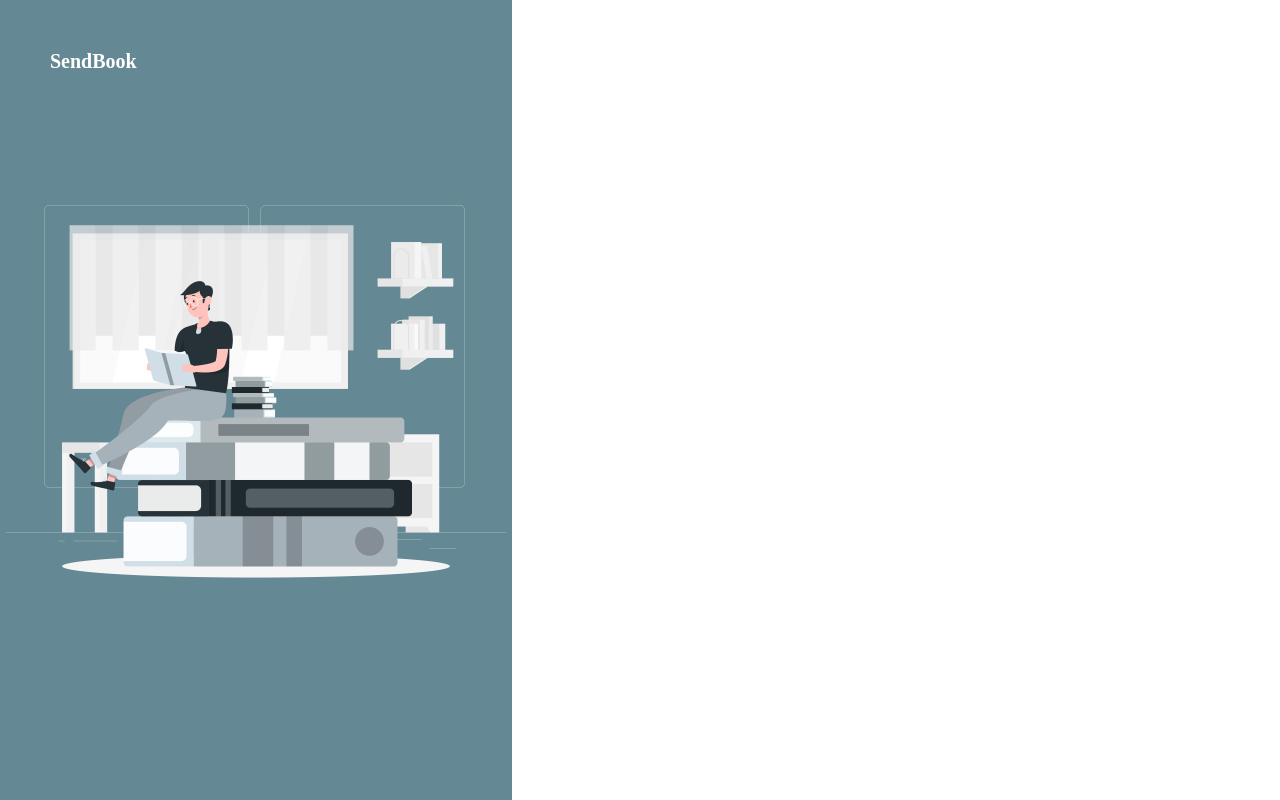
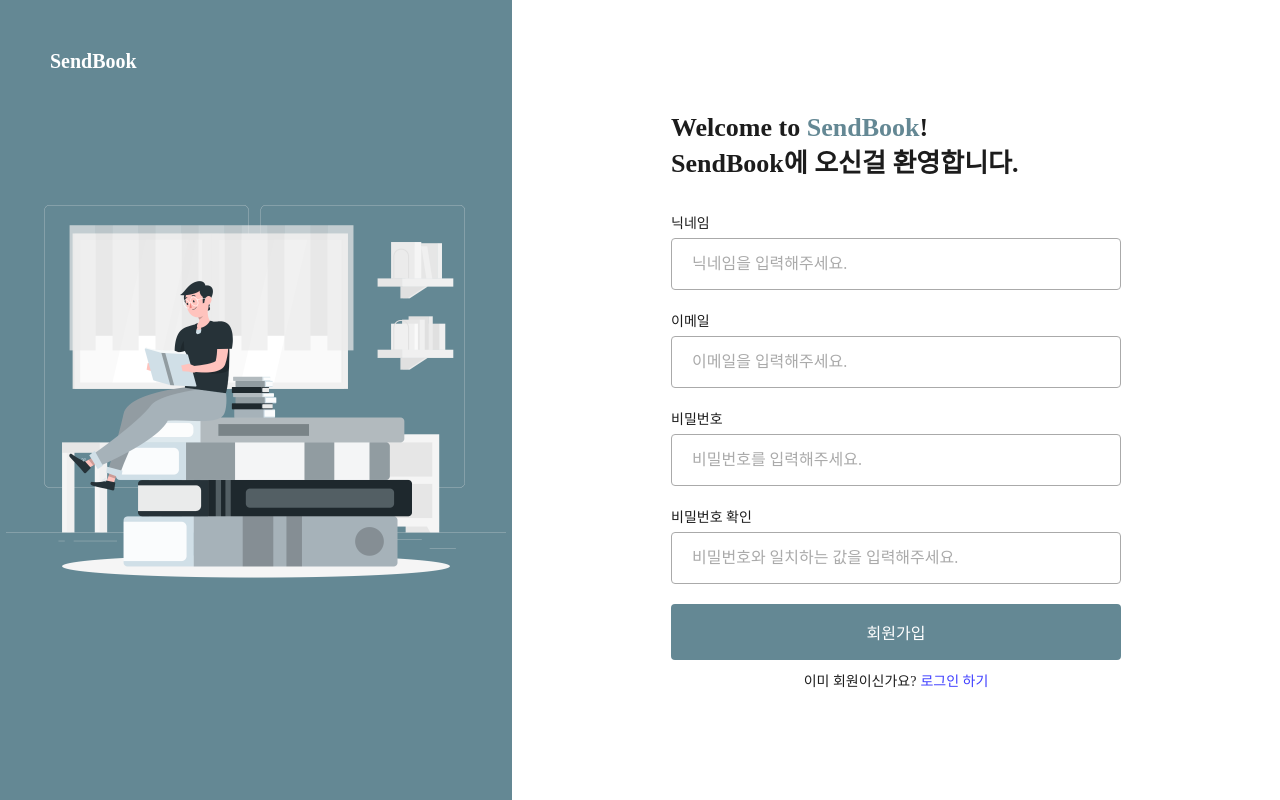
Before and after one commit to DHyeon98/sendbook, a Next.js app: page /signup in a window 1280 px wide. Built offline with nearby package versions, Linux system fonts and the light colour scheme; a web font is replaced by a local one.

Commit message:
feat: signup 페이지 퍼블리싱 완료

```diff
--- /dev/null
+++ b/components/common/form/context/form.tsx
@@ -0,0 +1,177 @@
+import { ReactNode, createContext, useContext } from "react";
+import styles from "./form.module.css";
+import {
+  FieldErrors,
+  UseFormGetValues,
+  UseFormRegister,
+  useForm,
+} from "react-hook-form";
+
+interface InputValue {
+  username?: string;
+  email: string;
+  password: string;
+  passwordConfirm?: string;
+}
+
+interface FormType {
+  children: ReactNode;
+  submitFunc: (data: InputValue) => void;
+}
+
+interface InputType {
+  type: string;
+  name: keyof InputValue;
+  placeholder: string;
+  validation: object;
+}
+
+interface LabelType {
+  htmlFor: string;
+  children: ReactNode;
+}
+
+interface FormContextType {
+  register: UseFormRegister<InputValue>;
+  errors: FieldErrors<InputValue>;
+  getValues: UseFormGetValues<InputValue>;
+}
+
+const formContext = createContext<FormContextType | undefined>(undefined);
+
+export function Form({ children, submitFunc }: FormType) {
+  const {
+    register,
+    getValues,
+    handleSubmit,
+    formState: { errors },
+  } = useForm<InputValue>({ mode: "onBlur" });
+  const onSubmit = (data: InputValue) => {
+    submitFunc(data);
+  };
+  return (
+    <formContext.Provider value={{ register, errors, getValues }}>
+      <form className={styles.form} onSubmit={handleSubmit(onSubmit)}>
+        {children}
+      </form>
+    </formContext.Provider>
+  );
+}
+
+function Input({ type, name, placeholder, validation }: InputType) {
+  const context = useContext(formContext);
+  if (!context) {
+    throw new Error("유효한 위치에서 사용해야합니다.");
+  }
+  const { register, errors } = context;
+  return (
+    <>
+      <input
+        className={styles.input}
+        id={name}
+        placeholder={placeholder}
+        type={type}
+        {...register(name, validation)}
+      />
+      {errors[name] && (
+        <span className={styles.errorText}>{errors[name]?.message}</span>
+      )}
+    </>
+  );
+}
+
+function Email() {
+  const emailRegex =
+    /^[a-zA-Z0-9.!#$%&'*+/=?^_`{|}~-]+@[a-zA-Z0-9-]+(?:\.[a-zA-Z0-9-]+)*$/;
+  return (
+    <Input
+      type="text"
+      name="email"
+      placeholder="이메일을 입력해주세요."
+      validation={{
+        required: "올바르지 않은 이메일 입니다.",
+        pattern: {
+          value: emailRegex,
+          message: "이메일 형식을 확인해주세요.",
+        },
+      }}
+    />
+  );
+}
+
+function Password() {
+  return (
+    <Input
+      type="password"
+      name="password"
+      placeholder="비밀번호를 입력해주세요."
+      validation={{
+        required: "올바르지 않은 비밀번호 입니다.",
+        minLength: {
+          value: 8,
+          message: "8자 이상으로 작성해주세요.",
+        },
+      }}
+    />
+  );
+}
+
+function PasswordConfirm() {
+  const context = useContext(formContext);
+  if (!context) {
+    throw new Error("유효한 위치에서 사용해야합니다.");
+  }
+  const { getValues } = context;
+  return (
+    <Input
+      type="password"
+      name="passwordConfirm"
+      placeholder="비밀번호와 일치하는 값을 입력해주세요."
+      validation={{
+        required: "올바르지 않은 비밀번호 입니다.",
+        minLength: {
+          value: 8,
+          message: "8자 이상으로 작성해주세요.",
+        },
+        validate: (value: string) =>
+          value === getValues("password") || "비밀번호가 일치하지 않습니다.",
+      }}
+    />
+  );
+}
+
+function Username() {
+  return (
+    <Input
+      type="text"
+      name="username"
+      placeholder="닉네임을 입력해주세요."
+      validation={{
+        required: "올바르지 않은 닉네임 입니다.",
+      }}
+    />
+  );
+}
+
+function Label({ htmlFor, children }: LabelType) {
+  return (
+    <label className={styles.label} htmlFor={htmlFor}>
+      {children}
+    </label>
+  );
+}
+
+function Submit({ children }: { children: ReactNode }) {
+  return (
+    <button className={styles.button} type="submit">
+      {children}
+    </button>
+  );
+}
+
+Form.Email = Email;
+Form.Password = Password;
+Form.PasswordConfirm = PasswordConfirm;
+Form.Username = Username;
+Form.Label = Label;
+Form.Submit = Submit;
--- /dev/null
+++ b/components/signup/linkList/linkList.module.css
@@ -0,0 +1,10 @@
+.text {
+  display: flex;
+  justify-content: center;
+  gap: 4px;
+  padding-top: 10px;
+  font-size: 14px;
+}
+.text a {
+  color: rgb(63, 63, 255);
+}
--- /dev/null
+++ b/components/signup/linkList/linkList.tsx
@@ -0,0 +1,10 @@
+import Link from "next/link";
+import styles from "./linkList.module.css";
+
+export default function LinkList() {
+  return (
+    <p className={styles.text}>
+      이미 회원이신가요? <Link href="/">로그인 하기</Link>
+    </p>
+  );
+}
--- a/components/signup/signup.tsx
+++ b/components/signup/signup.tsx
@@ -0,0 +1,37 @@
+import { Form } from "../common/form/context/form";
+import styles from "../signin/signin.module.css";
+import TextBox from "./textBox/textBox";
+import LinkList from "./linkList/linkList";
+
+export default function Signup() {
+  const submitFunc = (data: any) => {
+    console.log(data);
+  };
+  return (
+    <article className={styles.article}>
+      <div className={styles.container}>
+        <TextBox />
+        <Form submitFunc={submitFunc}>
+          <div className={styles.formDiv}>
+            <Form.Label htmlFor="username">닉네임</Form.Label>
+            <Form.Username />
+          </div>
+          <div className={styles.formDiv}>
+            <Form.Label htmlFor="email">이메일</Form.Label>
+            <Form.Email />
+          </div>
+          <div className={styles.formDiv}>
+            <Form.Label htmlFor="password">비밀번호</Form.Label>
+            <Form.Password />
+          </div>
+          <div className={styles.formDiv}>
+            <Form.Label htmlFor="passwordConfirm">비밀번호 확인</Form.Label>
+            <Form.PasswordConfirm />
+          </div>
+          <Form.Submit>회원가입</Form.Submit>
+        </Form>
+        <LinkList />
+      </div>
+    </article>
+  );
+}
--- /dev/null
+++ b/components/signup/textBox/textBox.module.css
@@ -0,0 +1,12 @@
+.textBox {
+  padding-bottom: 30px;
+}
+.textBox strong {
+  color: var(--color-main);
+}
+.textBox p {
+  font-size: 26px;
+  font-weight: 700;
+  color: #1c1c1c;
+  line-height: 36px;
+}
--- /dev/null
+++ b/components/signup/textBox/textBox.tsx
@@ -0,0 +1,13 @@
+import styles from "./textBox.module.css";
+
+export default function TextBox() {
+  return (
+    <div className={styles.textBox}>
+      <p>
+        Welcome to <strong>SendBook</strong>!
+        <br />
+        SendBook에 오신걸 환영합니다.
+      </p>
+    </div>
+  );
+}
--- a/pages/index.tsx
+++ b/pages/index.tsx
@@ -1,12 +1,12 @@
 import LogoContainer from "@/components/signin/logo/logo";
-import SigninContainer from "@/components/signin/signin";
+import Signin from "@/components/signin/signin";
 import styles from "./index.module.css";
 
 export default function Home() {
   return (
     <main className={styles.main}>
       <LogoContainer />
-      <SigninContainer />
+      <Signin />
     </main>
   );
 }
--- a/pages/signup/index.tsx
+++ b/pages/signup/index.tsx
@@ -1,10 +1,12 @@
 import styles from "../index.module.css";
 import LogoContainer from "@/components/signin/logo/logo";
+import Signup from "@/components/signup/signup";
 
-export default function Signup() {
+export default function SignupPage() {
   return (
     <main className={styles.main}>
       <LogoContainer />
+      <Signup />
     </main>
   );
 }
```
Also changed, not shown: components/signin/form/context/form.tsx (deleted, +0 -117 lines), components/signin/signin.tsx (+7 -4 lines), components/common/form/context/form.module.css (renamed from components/signin/form/context/form.module.css).
